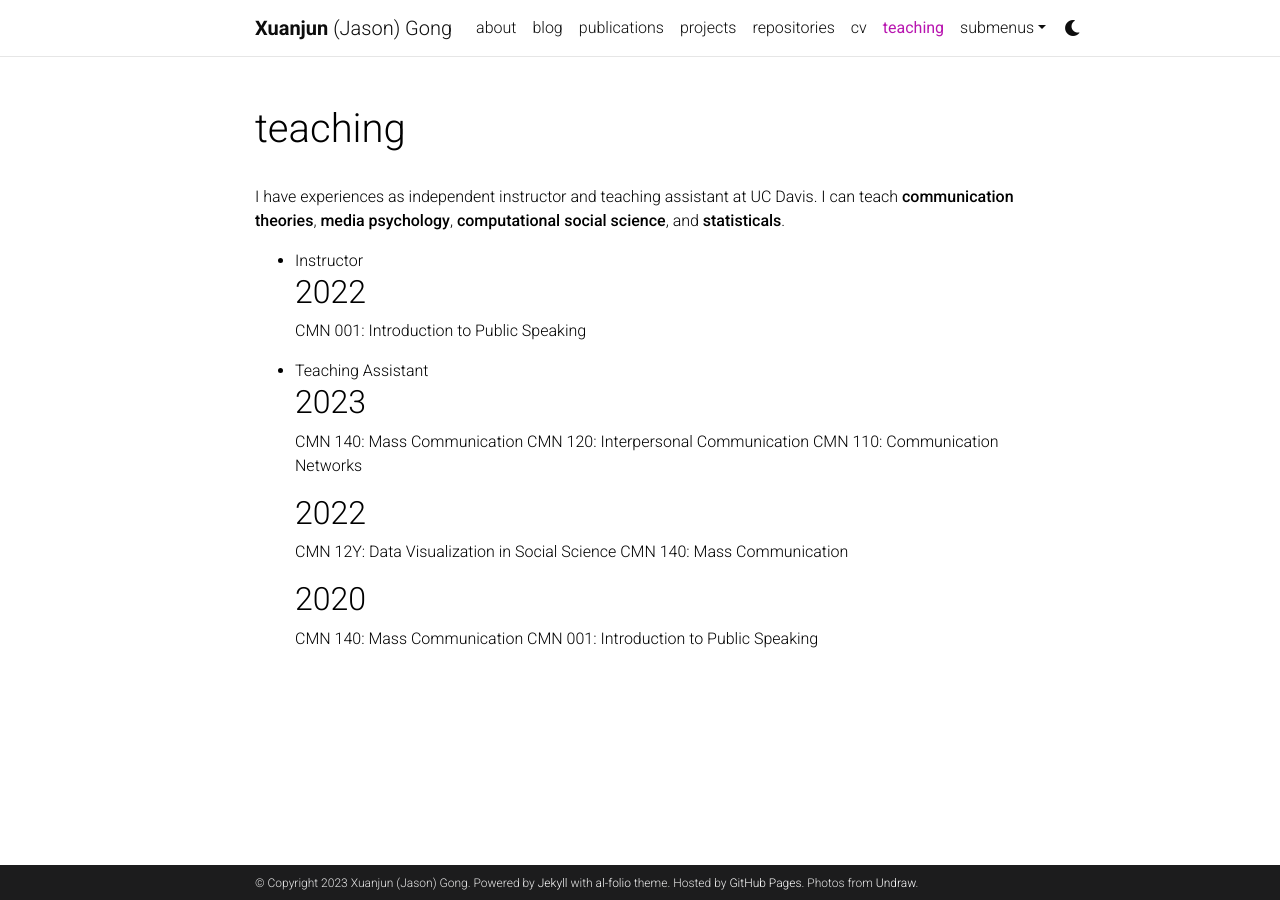
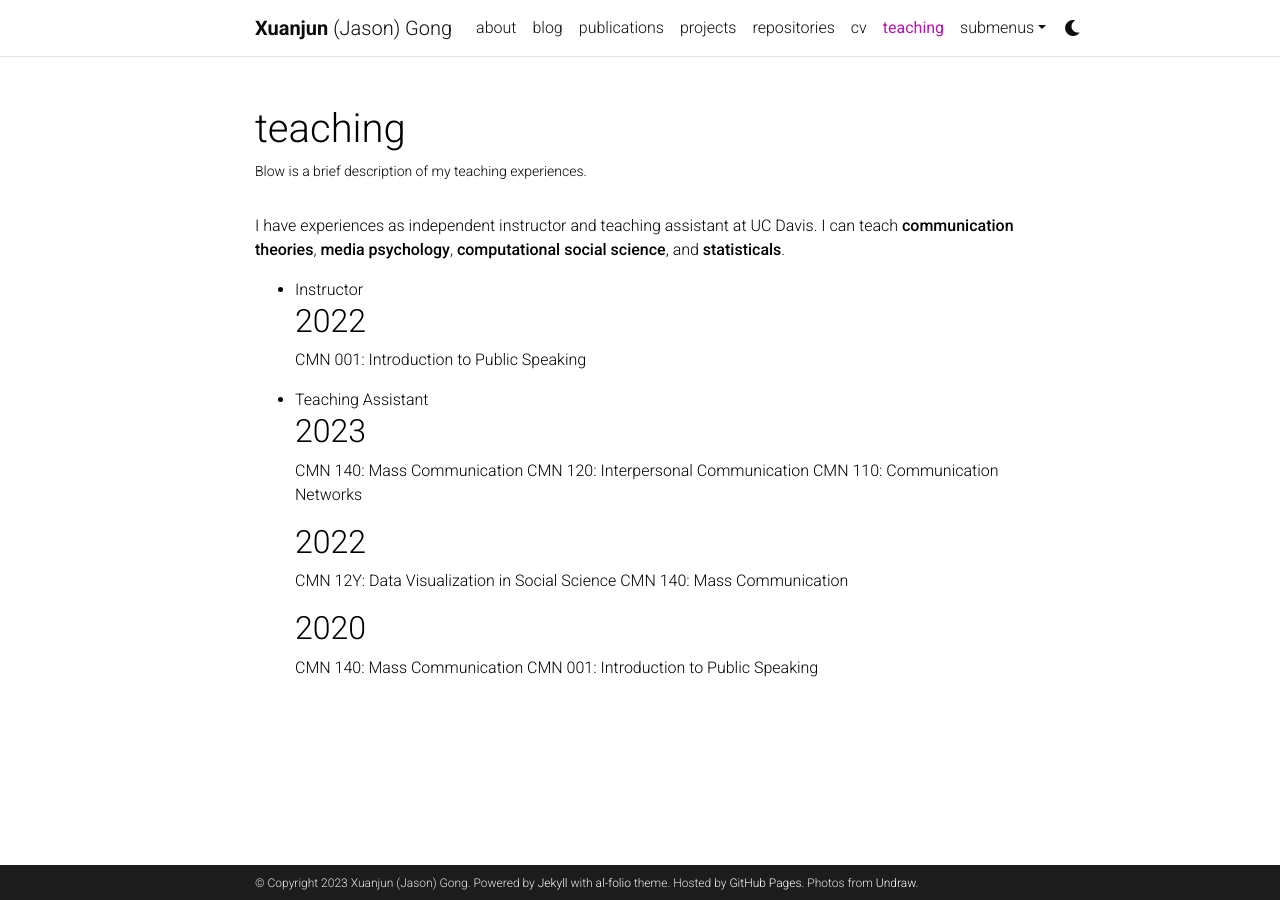
Before and after one commit to jasongong11/jasongong11.github.io, a Jekyll site: the page built from _pages/teaching.md, in a window 1280 px wide. Built offline with Jekyll 4.4.1, drawn with Linux system fonts in a browser that asks for light colours; comment, search, counter and statistics services are not loaded; a style sheet for code colours, icons or effects is not loaded.

Commit message:
Update teaching.md

```diff
--- a/_pages/teaching.md
+++ b/_pages/teaching.md
@@ -2,7 +2,7 @@
 layout: page
 permalink: /teaching/
 title: teaching
-description:
+description: Blow is a brief description of my teaching experiences.
 nav: true
 nav_order: 5
 ---
```
